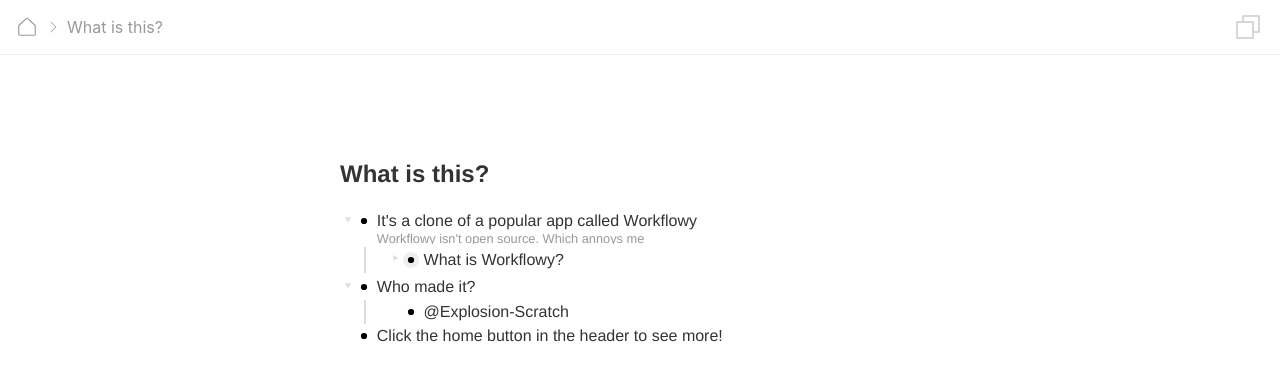
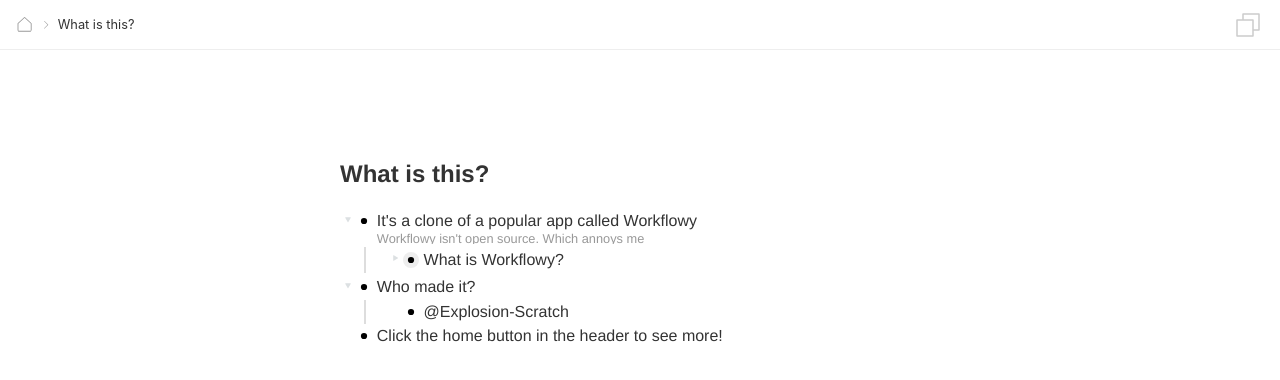
Before and after one commit to Explosion-Scratch/svelteflowy, a Svelte app: page / in a window 1280 px wide. Shown: the top 380 px of the page. Built offline with nearby package versions, Linux system fonts and the light colour scheme.

Commit message:
Make it look more like workflowy

```diff
--- a/src/App.svelte
+++ b/src/App.svelte
@@ -4,8 +4,6 @@
   import BreadCrumb from "./BreadCrumb.svelte";
   let path;
   let bullet = {
-    text: "Hello <i>world</i>",
-    description: "Description",
     id: "tukpjtucg",
     completed: false,
     children: [
@@ -321,6 +319,7 @@
 <div class="outer_container">
   <div class="container">
     <List
+    outermost={true}
       on:change={changed}
       bind:item={current}
       isTop={true}
--- a/src/BreadCrumb.svelte
+++ b/src/BreadCrumb.svelte
@@ -43,7 +43,9 @@
   {/if}
   {#each route as r, idx}
     {#if !Array.isArray(r)}
+      {@const filtered = route.filter(i => !Array.isArray(i))}
       <button
+        class:last={filtered.indexOf(r) === filtered.length - 1}
         class="crumb"
         on:click={() =>
           dispatch("click", { path: path.split(".").slice(0, idx + 1) })}
@@ -65,13 +67,18 @@
 </div>
 
 <style>
+  .crumb {
+    all: unset;
+  }
+
   .crumb_container {
     display: flex;
     color: #999;
+    font-size: .8em;
     align-items: center;
   }
-  .crumb {
-    all: unset;
+  .last {
+    color: #333;
   }
   .crumb:hover {
     all: unset;
@@ -89,15 +96,15 @@
     background: #0001;
   }
   svg {
-    width: 1.5rem;
+    width: 1.2rem;
     margin: 6px;
-    height: 1.5rem;
+    height: 1.2rem;
   }
   .nomargin {
     margin: none !important;
   }
   .right {
-    width: 1rem;
-    height: 1rem;
+    width: .9em;
+    height: .9em;
   }
 </style>
--- a/src/List.svelte
+++ b/src/List.svelte
@@ -8,6 +8,7 @@
   import E from "./Editable.svelte";
   export let item = {};
   export let isTop = false;
+  export let outermost = false;
   export let container;
   let options = {
     show: false,
@@ -63,7 +64,7 @@
 </script>
 
 <div class="item" bind:this={container} class:parentcompleted={item.completed}>
-  {#if isTop}
+  {#if isTop && item.text?.length}
     <h2 class="item_title" id="item_{item.id}">
       <E
         bind:value={item.text}
@@ -88,7 +89,8 @@
         }}
       />
     </h2>
-  {:else}
+  {/if}
+  {#if !isTop}
     <li
       class="item"
       id="item_{item.id}"
```
Also changed, not shown: public/build/bundle.css.
